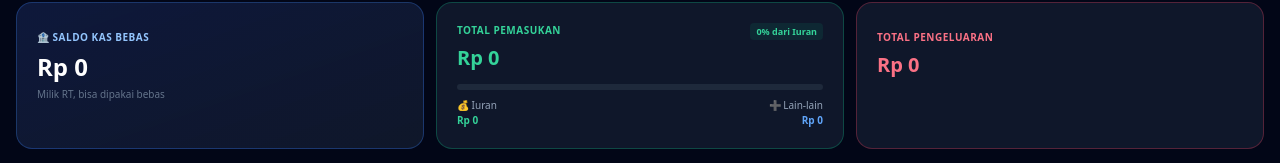
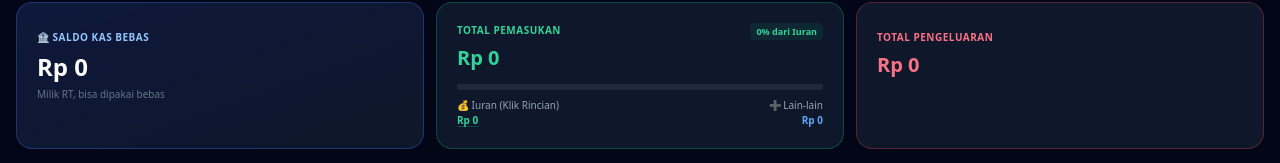
Before and after one commit to rt38pkw/web-rt, a Next.js app: page /keuangan/dashboard in a window 1280 px wide. Shown: the part 138-301 px from the top of the page. Built offline with nearby package versions, Linux system fonts and the light colour scheme; no server answers; the database is empty; sample sign-in values are in the browser's storage.

Commit message:
Update TabDashboard.js

```diff
--- a/components/keuangan/TabDashboard.js
+++ b/components/keuangan/TabDashboard.js
@@ -1,5 +1,7 @@
+import { useState } from 'react';
 import { formatRupiah, formatTanggal } from '../../lib/keuangan/helpers';
 import Link from 'next/link';
+import ModalRincianIuran from './ModalRincianIuran';
 
 export default function TabDashboard({
   saldoKasBebas,
@@ -13,8 +15,10 @@ export default function TabDashboard({
   proyekAktif,
   pendingBatches,
   pengeluaran,
+  iuranList = [], // <-- Terima data dari parent
 }) {
-  // Hitung persentase untuk progress bar
+  const [showModalIuran, setShowModalIuran] = useState(false);
+
   const persenIuran = totalPemasukan > 0 ? (totalIuranApproved / totalPemasukan) * 100 : 0;
   const persenLain = totalPemasukan > 0 ? (totalPemasukanLain / totalPemasukan) * 100 : 0;
 
@@ -32,7 +36,7 @@ export default function TabDashboard({
           </p>
         </div>
 
-        {/* KARTU PEMASUKAN YANG BARU & INFORMATIF */}
+        {/* KARTU PEMASUKAN */}
         <div className="bg-slate-900 border border-emerald-500/30 rounded-2xl p-5 flex flex-col justify-between">
           <div>
             <div className="flex justify-between items-start">
@@ -48,18 +52,23 @@ export default function TabDashboard({
             </div>
           </div>
 
-          {/* Visual Progress Bar */}
           <div className="w-full bg-slate-800 rounded-full h-1.5 mt-3 overflow-hidden flex">
             <div className="bg-emerald-500 h-full" style={{ width: `${persenIuran}%` }} title="Iuran"></div>
             <div className="bg-blue-500 h-full" style={{ width: `${persenLain}%` }} title="Lain-lain"></div>
           </div>
 
-          {/* Rincian Angka */}
           <div className="flex justify-between text-[10px] mt-2">
-            <div>
-              <span className="text-slate-400 block">💰 Iuran</span>
-              <span className="text-emerald-400 font-semibold">{formatRupiah(totalIuranApproved)}</span>
+            {/* BAGIAN INI DIUBAH JADI BISA DIKLIK */}
+            <div
+              className="cursor-pointer group"
+              onClick={() => setShowModalIuran(true)}
+            >
+              <span className="text-slate-400 block group-hover:text-emerald-300 transition">💰 Iuran (Klik Rincian)</span>
+              <span className="text-emerald-400 font-semibold underline decoration-emerald-500/30 underline-offset-2">
+                {formatRupiah(totalIuranApproved)}
+              </span>
             </div>
+
             <div className="text-right">
               <span className="text-slate-400 block">➕ Lain-lain</span>
               <span className="text-blue-400 font-semibold">{formatRupiah(totalPemasukanLain)}</span>
@@ -79,7 +88,6 @@ export default function TabDashboard({
 
       {/* ═══ 2 BANNER: DEPOSIT + PROYEK ═══ */}
       <div className="grid grid-cols-1 md:grid-cols-2 gap-3">
-        {/* Banner Deposit */}
         <div className="bg-gradient-to-r from-purple-950/40 to-slate-900 border border-purple-500/30 rounded-2xl p-5 flex justify-between items-center flex-wrap gap-3">
           <div>
             <span className="text-[10px] text-purple-300 uppercase tracking-wider font-semibold">
@@ -90,15 +98,11 @@ export default function TabDashboard({
             </div>
             <p className="text-[10px] text-slate-500 mt-1">Titipan warga untuk iuran tahun berikutnya</p>
           </div>
-          <Link
-            href="/keuangan/deposit"
-            className="text-xs bg-purple-600 hover:bg-purple-500 text-white px-4 py-2 rounded-xl shrink-0"
-          >
+          <Link href="/keuangan/deposit" className="text-xs bg-purple-600 hover:bg-purple-500 text-white px-4 py-2 rounded-xl shrink-0">
             Kelola →
           </Link>
         </div>
 
-        {/* Banner Proyek */}
         <div className="bg-gradient-to-r from-amber-950/40 to-slate-900 border border-amber-500/30 rounded-2xl p-5 flex justify-between items-center flex-wrap gap-3">
           <div>
             <span className="text-[10px] text-amber-300 uppercase tracking-wider font-semibold">
@@ -108,15 +112,10 @@ export default function TabDashboard({
               {formatRupiah(danaProyek)}
             </div>
             <p className="text-[10px] text-slate-500 mt-1">
-              {proyekAktif > 0
-                ? `${proyekAktif} proyek aktif — uang terkumpul`
-                : 'Belum ada proyek aktif'}
+              {proyekAktif > 0 ? `${proyekAktif} proyek aktif — uang terkumpul` : 'Belum ada proyek aktif'}
             </p>
           </div>
-          <Link
-            href="/keuangan/projek"
-            className="text-xs bg-amber-600 hover:bg-amber-500 text-white px-4 py-2 rounded-xl shrink-0"
-          >
+          <Link href="/keuangan/projek" className="text-xs bg-amber-600 hover:bg-amber-500 text-white px-4 py-2 rounded-xl shrink-0">
             Kelola →
           </Link>
         </div>
@@ -128,9 +127,7 @@ export default function TabDashboard({
           <span className="text-[10px] text-slate-400 uppercase tracking-wider font-semibold">
             📊 Total Uang di Rekening
           </span>
-          <p className="text-[10px] text-slate-500 mt-0.5">
-            Kas Bebas + Deposit + Dana Proyek
-          </p>
+          <p className="text-[10px] text-slate-500 mt-0.5">Kas Bebas + Deposit + Dana Proyek</p>
         </div>
         <div className="text-xl font-black text-white">
           {formatRupiah(totalUangRekening)}
@@ -139,14 +136,11 @@ export default function TabDashboard({
 
       {/* ═══ PENDING + PENGELUARAN ═══ */}
       <div className="grid grid-cols-1 lg:grid-cols-2 gap-3">
-        {/* Pending Verifikasi */}
         <div className="bg-slate-900 border border-slate-800 rounded-2xl p-5">
           <div className="flex justify-between items-center mb-3">
             <h3 className="text-sm font-bold text-white">⏳ Menunggu Verifikasi</h3>
             {pendingBatches.length > 0 && (
-              <Link href="/keuangan/verifikasi" className="text-[10px] text-blue-400 hover:underline">
-                Lihat semua →
-              </Link>
+              <Link href="/keuangan/verifikasi" className="text-[10px] text-blue-400 hover:underline">Lihat semua →</Link>
             )}
           </div>
           {pendingBatches.length === 0 ? (
@@ -156,33 +150,22 @@ export default function TabDashboard({
               {pendingBatches.slice(0, 3).map((b) => (
                 <div key={b.batchId} className="flex justify-between items-center bg-slate-950/60 rounded-xl p-3">
                   <div className="min-w-0">
-                    <div className="text-xs font-semibold text-white truncate">
-                      {b.items[0]?.warga?.nama_lengkap}
-                    </div>
+                    <div className="text-xs font-semibold text-white truncate">{b.items[0]?.warga?.nama_lengkap}</div>
                     <div className="text-[10px] text-slate-500">
-                      {b.items.length} bulan •{' '}
-                      {formatRupiah(b.items.reduce((s, i) => s + Number(i.jumlah || 0), 0))}
+                      {b.items.length} bulan • {formatRupiah(b.items.reduce((s, i) => s + Number(i.jumlah || 0), 0))}
                     </div>
                   </div>
-                  <Link
-                    href="/keuangan/verifikasi"
-                    className="text-[10px] bg-blue-600 hover:bg-blue-500 text-white px-2 py-1 rounded-lg"
-                  >
-                    Lihat
-                  </Link>
+                  <Link href="/keuangan/verifikasi" className="text-[10px] bg-blue-600 hover:bg-blue-500 text-white px-2 py-1 rounded-lg">Lihat</Link>
                 </div>
               ))}
             </div>
           )}
         </div>
 
-        {/* Pengeluaran Terbaru */}
         <div className="bg-slate-900 border border-slate-800 rounded-2xl p-5">
           <div className="flex justify-between items-center mb-3">
             <h3 className="text-sm font-bold text-white">➖ Pengeluaran Terbaru</h3>
-            <Link href="/keuangan/pengeluaran" className="text-[10px] text-blue-400 hover:underline">
-              Lihat semua →
-            </Link>
+            <Link href="/keuangan/pengeluaran" className="text-[10px] text-blue-400 hover:underline">Lihat semua →</Link>
           </div>
           <div className="space-y-2">
             {pengeluaran.slice(0, 4).map((p) => (
@@ -190,15 +173,11 @@ export default function TabDashboard({
                 <div className="min-w-0 flex-1">
                   <div className="text-[10px] text-slate-500">
                     {formatTanggal(p.tanggal)} • {p.jenis}
-                    {p.proyek_id && (
-                      <span className="ml-1 text-amber-400">🏗️ Proyek</span>
-                    )}
+                    {p.proyek_id && <span className="ml-1 text-amber-400">🏗️ Proyek</span>}
                   </div>
                   <div className="text-xs text-slate-300 truncate">{p.keterangan || '-'}</div>
                 </div>
-                <div className="text-xs font-bold text-rose-400 whitespace-nowrap">
-                  {formatRupiah(p.nominal)}
-                </div>
+                <div className="text-xs font-bold text-rose-400 whitespace-nowrap">{formatRupiah(p.nominal)}</div>
               </div>
             ))}
             {pengeluaran.length === 0 && (
@@ -207,6 +186,13 @@ export default function TabDashboard({
           </div>
         </div>
       </div>
+
+      {/* MODAL RINCIAN IURAN */}
+      <ModalRincianIuran
+        show={showModalIuran}
+        onClose={() => setShowModalIuran(false)}
+        iuranList={iuranList}
+      />
     </div>
   );
 }
```
